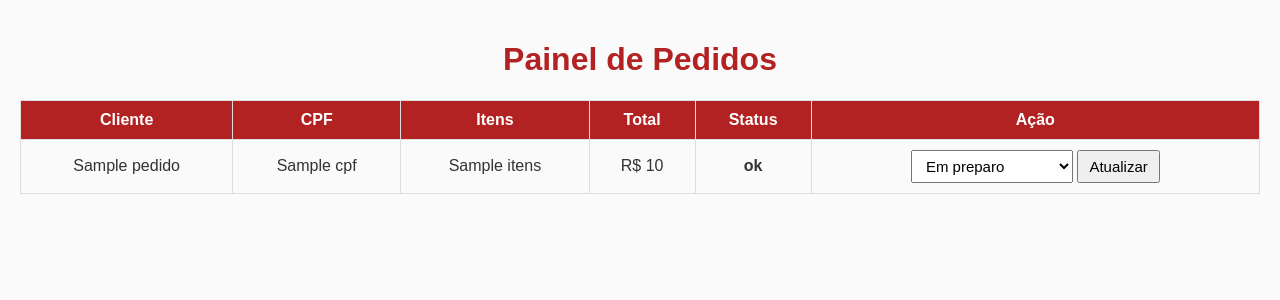
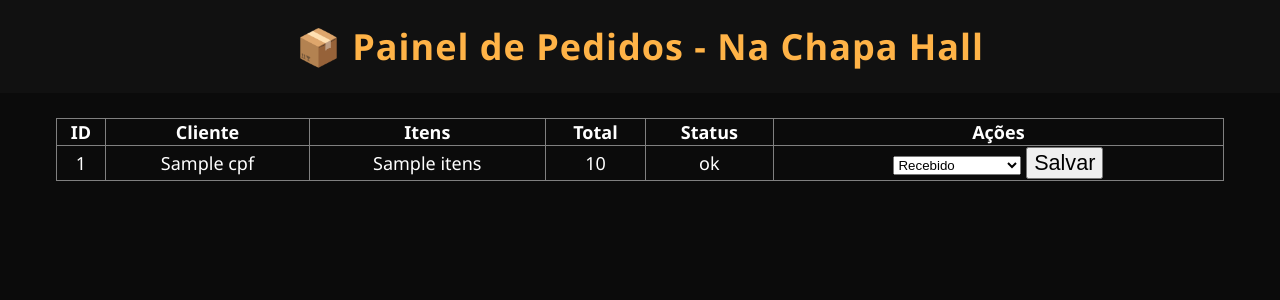
Before and after one commit to 71996376290r-sketch/nachapadelivery-txt, a Flask app: template templates/painel.html in a window 1280 px wide. Shown: the top 300 px of the page. Run offline with Flask 3, Linux system fonts and the light colour scheme; the template is opened without the code that fills it: most values are stand-ins (such as "Sample title", 1, 10 or a date in 2020).

Commit message:
Refactor painel.html structure and styling

```diff
--- a/templates/painel.html
+++ b/templates/painel.html
@@ -1,75 +1,37 @@
 <!DOCTYPE html>
-<html lang="pt-br">
+<html lang="pt-BR">
 <head>
-    <meta charset="UTF-8">
-    <meta name="viewport" content="width=device-width, initial-scale=1.0">
-    <title>Painel de Pedidos - Na Chapa Hall</title>
-    <style>
-        body {
-            font-family: Arial, sans-serif;
-            background-color: #fafafa;
-            color: #333;
-            margin: 0;
-            padding: 20px;
-        }
-        h1 {
-            text-align: center;
-            color: #b22222;
-        }
-        table {
-            width: 100%;
-            border-collapse: collapse;
-            margin-top: 15px;
-        }
-        th, td {
-            border: 1px solid #ddd;
-            padding: 10px;
-            text-align: center;
-        }
-        th {
-            background-color: #b22222;
-            color: white;
-        }
-        select, button {
-            padding: 6px 10px;
-            font-size: 15px;
-        }
-        .status {
-            font-weight: bold;
-        }
-    </style>
+<meta charset="utf-8">
+<title>Painel de Pedidos</title>
+<link rel="stylesheet" href="{{ url_for('static', filename='css/style.css') }}">
 </head>
 <body>
-    <h1>Painel de Pedidos</h1>
-    <table>
+<header>📦 Painel de Pedidos - Na Chapa Hall</header>
+<div class="container">
+<table border="1" style="width:95%;margin:auto;color:white;text-align:center;border-collapse:collapse;">
+<tr><th>ID</th><th>Cliente</th><th>Itens</th><th>Total</th><th>Status</th><th>Ações</th></tr>
+{% for p in pedidos %}
 <tr>
-            <th>Cliente</th>
-            <th>CPF</th>
-            <th>Itens</th>
-            <th>Total</th>
-            <th>Status</th>
-            <th>Ação</th>
-        </tr>
-        {% for pedido in pedidos %}
-        <tr>
-            <td>{{ pedido.nome }}</td>
-            <td>{{ pedido.cpf }}</td>
-            <td>{{ pedido.itens }}</td>
-            <td>R$ {{ pedido.total }}</td>
-            <td class="status">{{ pedido.status }}</td>
+<td>{{ p.id }}</td>
+<td>{{ p.cpf }}</td>
+<td>{{ p.itens }}</td>
+<td>{{ p.total }}</td>
+<td>{{ p.status }}</td>
 <td>
-                <form method="POST" action="/atualizar_status">
-                    <input type="hidden" name="cpf" value="{{ pedido.cpf }}">
+<form method="post" action="/alterar_status/{{ p.id }}">
 <select name="status">
-                        <option>Em preparo</option>
-                        <option>Saiu para entrega</option>
-                        <option>Concluído</option>
+<option {{'selected' if p.status=='Recebido' else ''}}>Recebido</option>
+<option {{'selected' if p.status=='Em preparo' else ''}}>Em preparo</option>
+<option {{'selected' if p.status=='Pronto' else ''}}>Pronto</option>
+<option {{'selected' if p.status=='Saiu para entrega' else ''}}>Saiu para entrega</option>
+<option {{'selected' if p.status=='Entregue' else ''}}>Entregue</option>
 </select>
-                    <button type="submit">Atualizar</button>
+<button type="submit">Salvar</button>
 </form>
 </td>
 </tr>
 {% endfor %}
 </table>
+</div>
 </body>
 </html>
```
Lines whose indentation alone changed are shown as unchanged.
